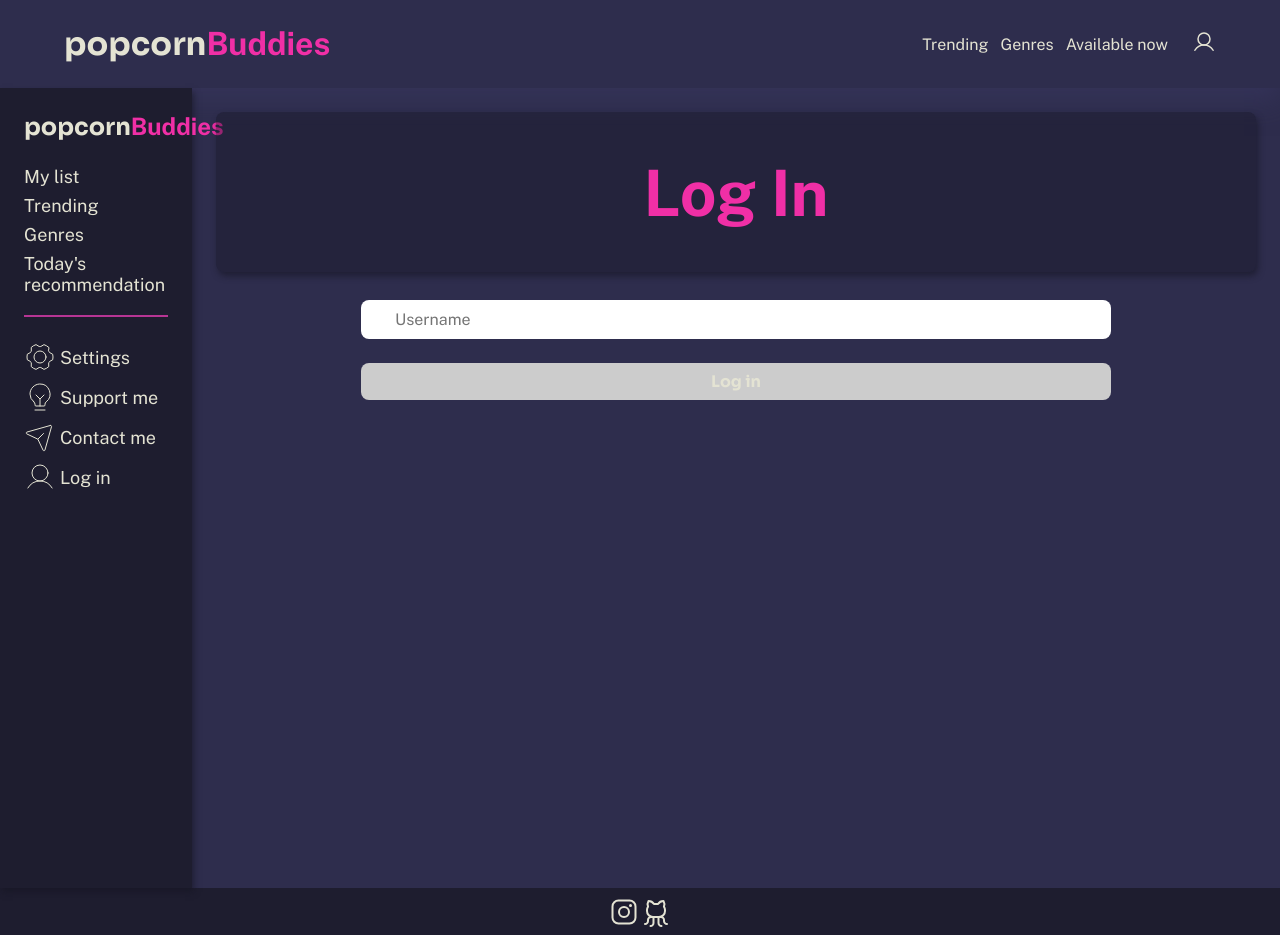
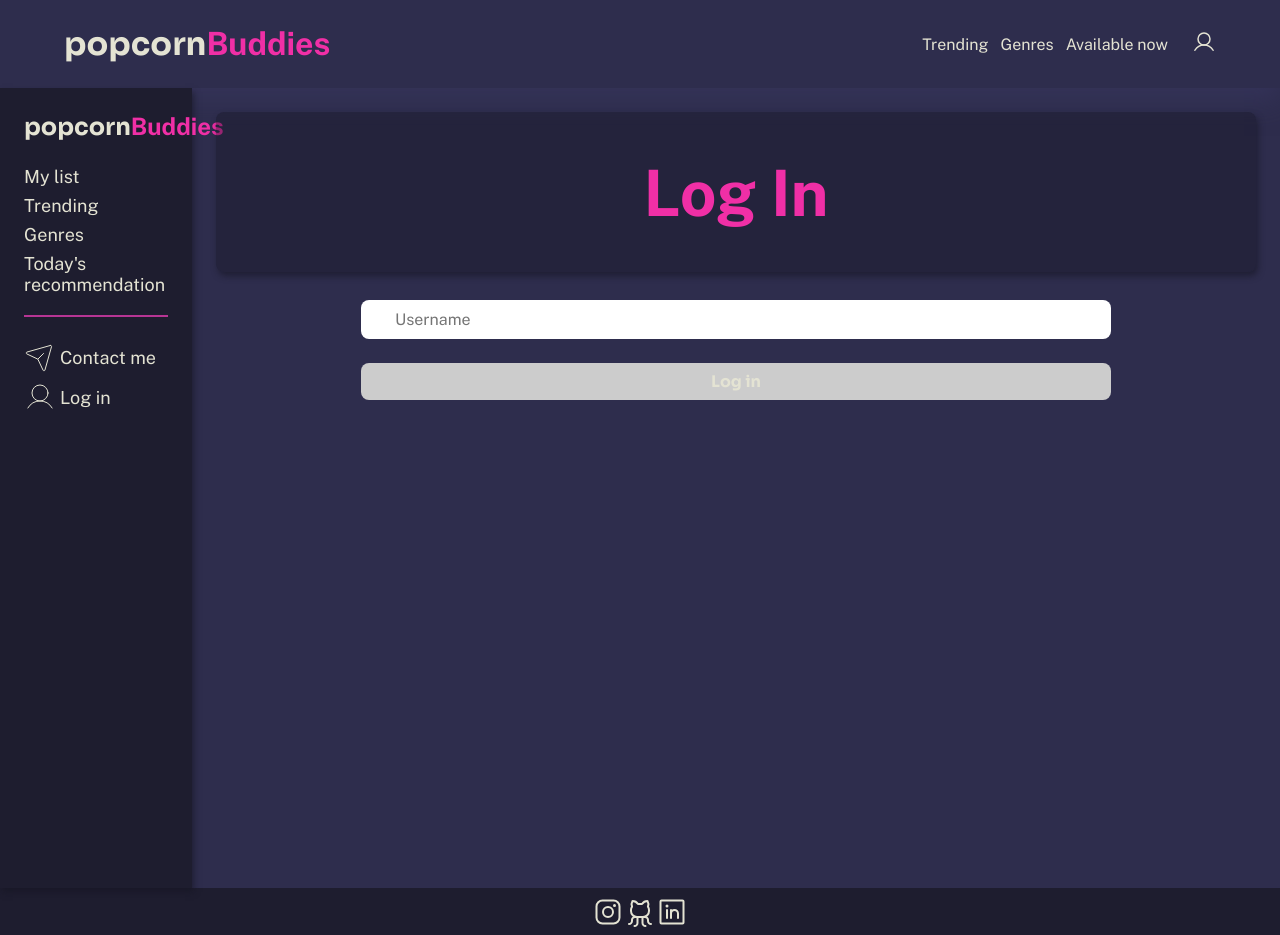
Before and after one commit to gabrielcaamargo/popcornBuddies, a React (Vite) app: page /user in a window 1280 px wide. Shown: the top 935 px of the page. Built offline with nearby package versions, Linux system fonts and the light colour scheme.

Commit message:
📦 chore: created dramas page and route

```diff
--- a/src/Routes.tsx
+++ b/src/Routes.tsx
@@ -6,6 +6,7 @@ import Genres from "./pages/Genres";
 import MyList from "./pages/MyList";
 import NotFound from "./pages/NotFound";
 import UserArea from "./pages/UserArea";
+import Dramas from "./pages/Dramas";
 
 export default function Router() {
 	return (
@@ -13,6 +14,7 @@ export default function Router() {
 			<Route path="/" element={<Home />}/>
 			<Route path="/trending" element={<Trending />}/>
 			<Route path="/genres" element={<Genres />}/>
+			<Route path="/genres/drama" element={<Dramas />}/>
 			<Route path="/my-list" element={<MyList />}/>
 			<Route path="/user" element={<UserArea />}/>
 			<Route path="/*" element={<NotFound />}/>
--- /dev/null
+++ b/src/components/DramasContent/index.tsx
@@ -0,0 +1,20 @@
+import Content from "../Content";
+
+import { useFetch } from "../../hooks/useFetch";
+import MovieList from "../MovieList";
+
+export default function DramasContent() {
+	const { getMovies } = useFetch();
+	const baseURL = "https://api.themoviedb.org/3";
+	const API_KEY = import.meta.env.VITE_API_KEY;
+
+	return (
+		<Content bannerTitle="Dramas" isLoginPage={false}>
+			<MovieList
+				title="Dramas"
+				handleGetData={getMovies(`${baseURL}/discover/movie?with_genres=18&sort_by=popularity.desc&api_key=${API_KEY}&page=1&limit=24`)}
+				hasLink={false}
+			/>
+		</Content>
+	);
+}
--- a/src/components/Footer/index.tsx
+++ b/src/components/Footer/index.tsx
@@ -1,4 +1,4 @@
-import { GithubLogo, InstagramLogo } from "phosphor-react";
+import { GithubLogo, InstagramLogo, LinkedinLogo } from "phosphor-react";
 import { Container, MyLinks } from "./styles";
 
 export default function Footer() {
@@ -12,6 +12,10 @@ export default function Footer() {
 				<a href="https://github.com/gabrielcaamargo" target="_blank" rel="noreferrer">
 					<GithubLogo size={32} />
 				</a>
+
+				<a href="https://linkedin.com/in/gabrielcaamargo" target="_blank" rel="noreferrer">
+					<LinkedinLogo size={32} />
+				</a>
 			</MyLinks>
 
 			<p>Created with 💜 by <strong>Gabriel Camargo</strong></p>
--- a/src/components/Sidebar/index.tsx
+++ b/src/components/Sidebar/index.tsx
@@ -25,24 +25,10 @@ export default function Sidebar() {
 
 				<UserLinks>
 					<li>
-						<Link to="/settings">
-							<GearSix size={32} weight="thin" />
-							Settings
-						</Link>
-					</li>
-
-					<li>
-						<Link to="/support-me">
-							<LightbulbFilament size={32} weight="thin" />
-							Support me
-						</Link>
-					</li>
-
-					<li>
-						<Link to="/contact-me">
+						<a href="https://instagram.com/gabcamargo" target="_blank" rel="noreferrer">
 							<PaperPlaneTilt size={32} weight="thin" />
 							Contact me
-						</Link>
+						</a>
 					</li>
 
 					<li>
--- /dev/null
+++ b/src/pages/Dramas/index.tsx
@@ -0,0 +1,10 @@
+import DramasContent from "../../components/DramasContent";
+import PageWrapper from "../../components/PageWrapper";
+
+export default function Dramas() {
+	return (
+		<PageWrapper>
+			<DramasContent />
+		</PageWrapper>
+	);
+}
```
